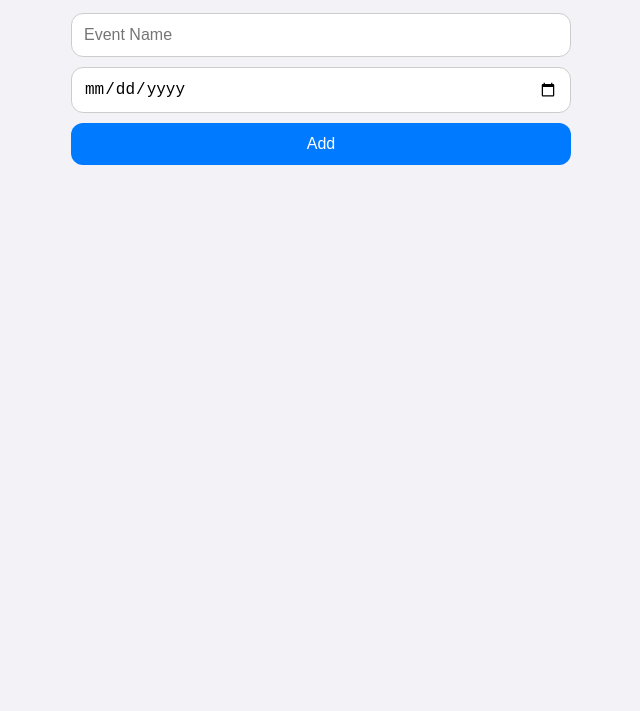
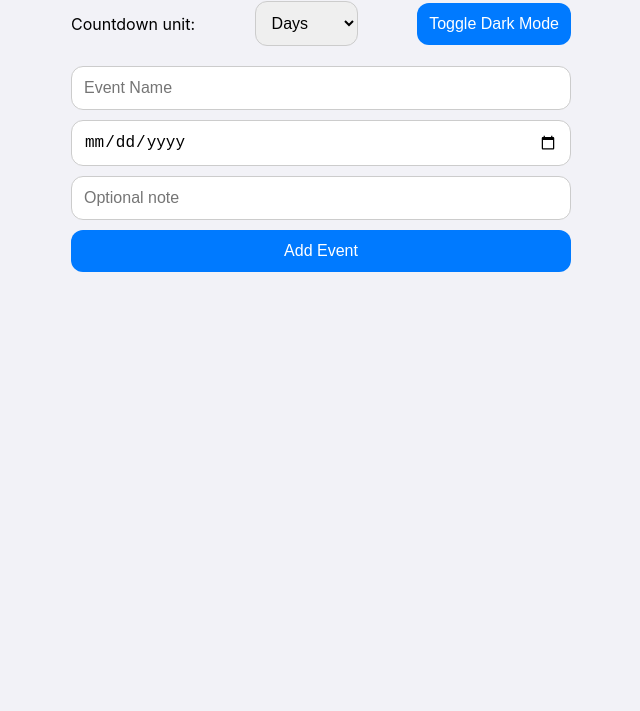
Before and after one commit to tkdevworks/days-until, a plain HTML site: page index.html in a window 1280 px wide. Shown: the part 89-800 px from the top of the page, without its empty margins (319-959 px from the left). Drawn offline with Linux system fonts and the light colour scheme.

Commit message:
Enhance event form with controls and dark mode
Added controls for countdown unit selection and dark mode toggle.

```diff
--- a/index.html
+++ b/index.html
@@ -12,14 +12,31 @@
 </head>
 <body>
 <div class="app">
+  <header>
     <h1>Days Until</h1>
+    <div class="controls">
+      <label for="unit">Countdown unit:</label>
+      <select id="unit">
+        <option value="days">Days</option>
+        <option value="weeks">Weeks</option>
+        <option value="months">Months</option>
+        <option value="hours">Hours</option>
+        <option value="minutes">Minutes</option>
+      </select>
+      <button id="toggleMode">Toggle Dark Mode</button>
+    </div>
+  </header>
+
   <form id="eventForm">
     <input type="text" id="eventName" placeholder="Event Name" required>
     <input type="date" id="eventDate" required>
-      <button type="submit">Add</button>
+    <input type="text" id="eventNote" placeholder="Optional note">
+    <button type="submit">Add Event</button>
   </form>
+
   <ul id="eventList"></ul>
 </div>
+
 <script src="app.js"></script>
 </body>
 </html>
```
Lines whose indentation alone changed are shown as unchanged.
